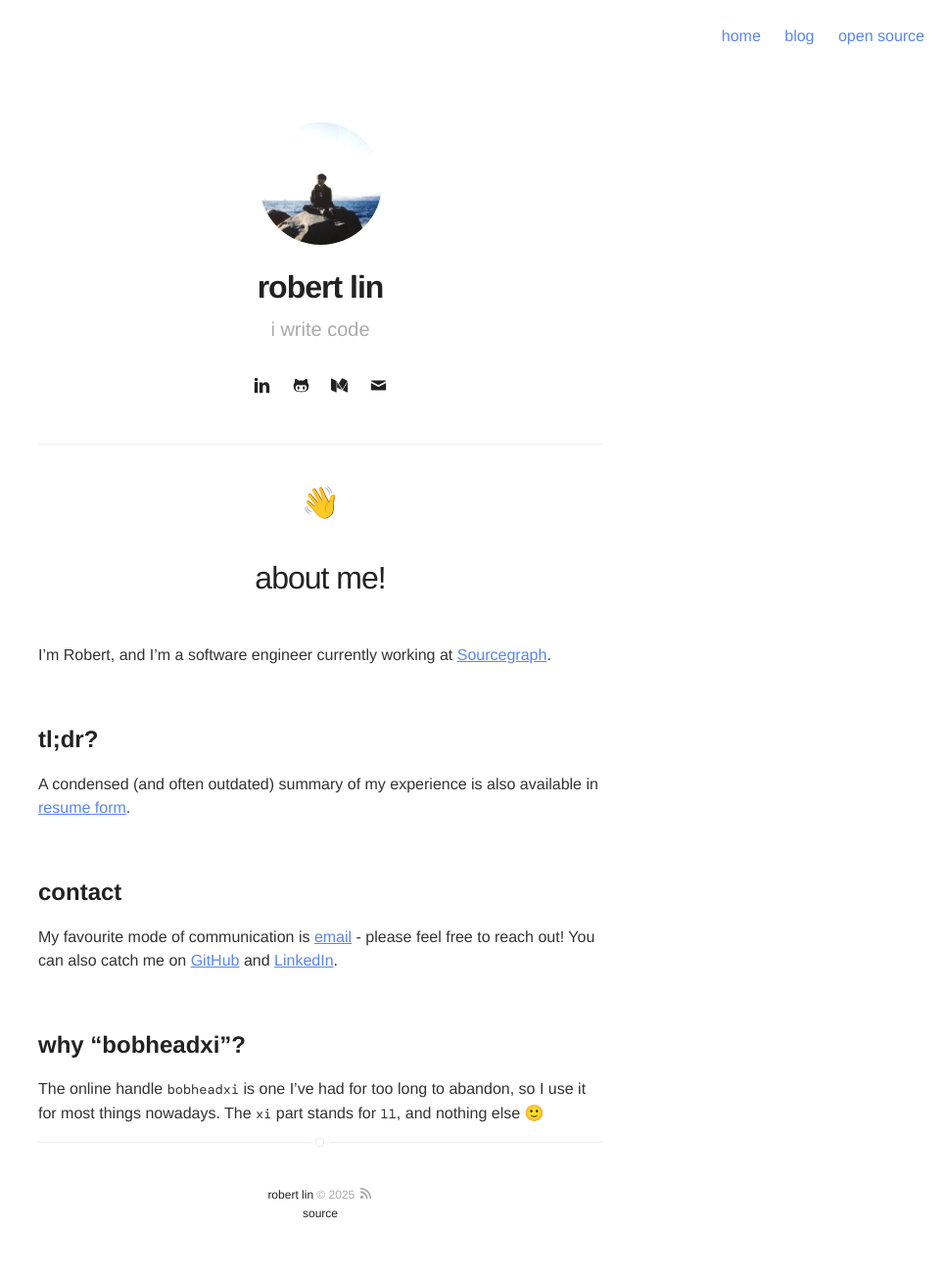
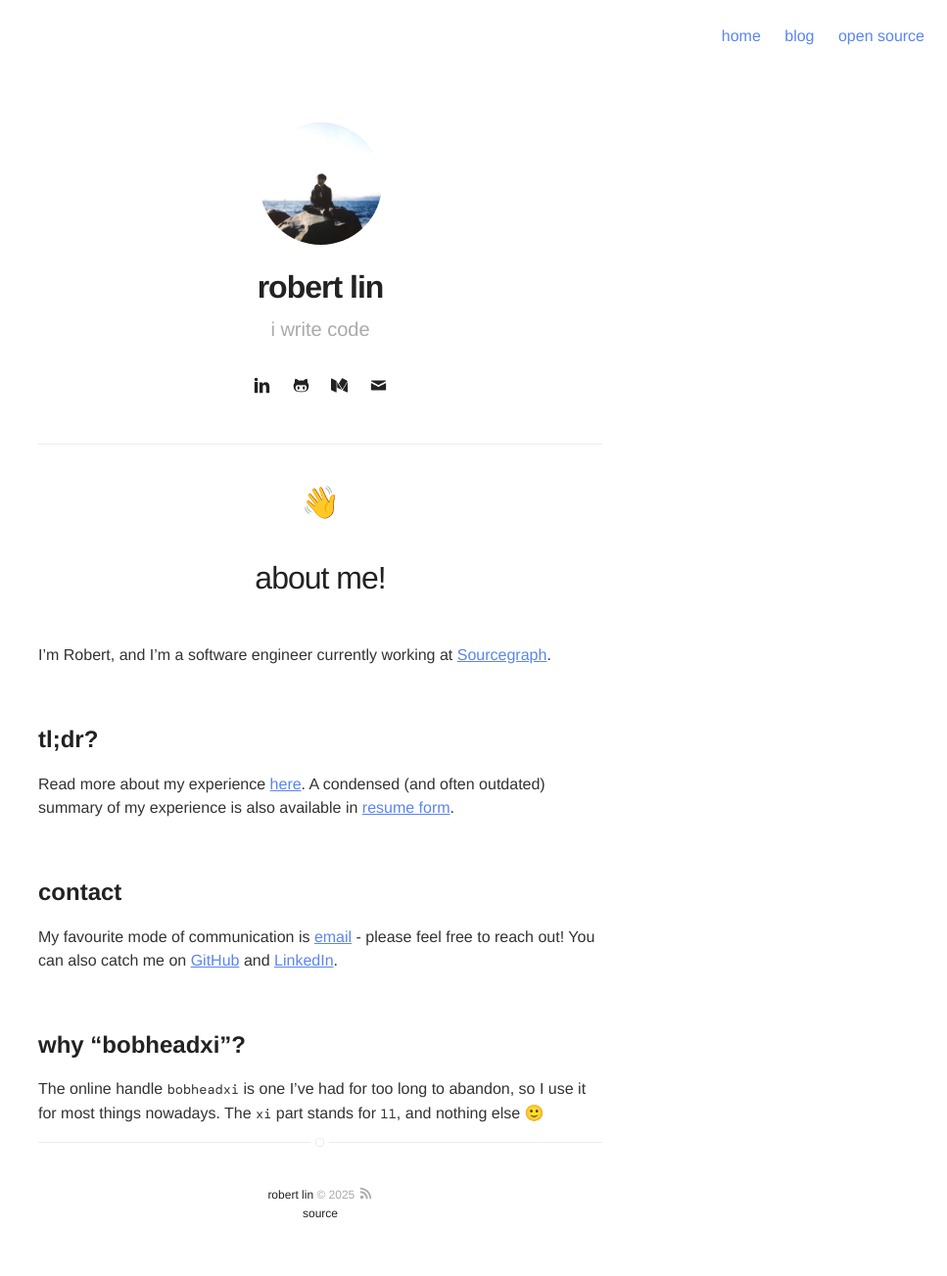
Before and after one commit to bobheadxi/bobheadxi.github.io, a Jekyll site: the page built from about.md, in a window 1280 px wide. Shown: the whole page at 98% size, without its empty margins (313-1280 px from the left). Built offline with Jekyll 4.4.1, drawn with Linux system fonts in a browser that asks for light colours; nearby versions of some CDN libraries; some web fonts are replaced; a style sheet for code colours, icons or effects is not loaded.

Commit message:
another tweak

```diff
--- a/about.md
+++ b/about.md
@@ -14,6 +14,7 @@
 
 ## tl;dr?
 
+Read more about my experience [here](/#work-experience).
 A condensed (and often outdated) summary of my experience is also available in [resume form](https://resume.bobheadxi.dev).
 
 <br />
```
